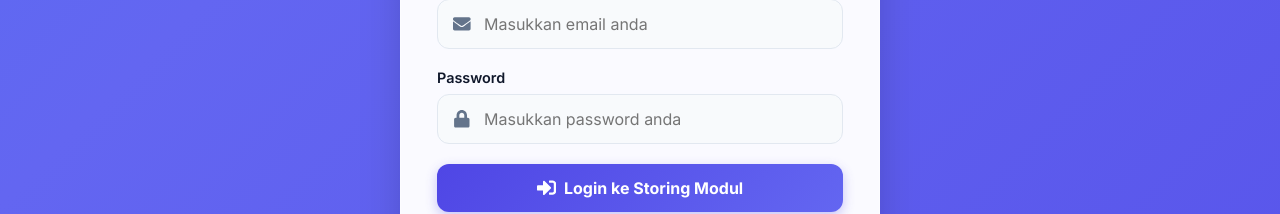
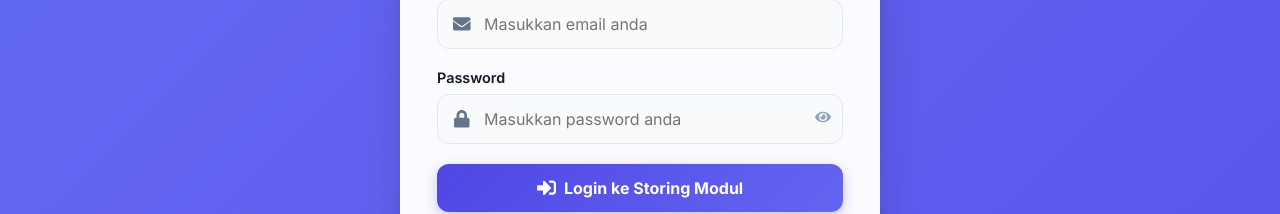
Before and after one commit to ALFAA28/absensi_frontend_smk, a React (Create React App) app: page /login-storing in a window 1280 px wide. Shown: the part 320-534 px from the top of the page. Built offline with nearby package versions, Linux system fonts and the light colour scheme; no server answers.

Commit message:
fix: hardcoded redirect URL and add password visibility toggle

```diff
--- a/src/pages/Login.js
+++ b/src/pages/Login.js
@@ -1,6 +1,6 @@
 import React, { useState } from 'react';
 import { useNavigate, Link } from 'react-router-dom';
-import { FaEnvelope, FaLock, FaSignInAlt } from 'react-icons/fa';
+import { FaEnvelope, FaLock, FaSignInAlt, FaEye, FaEyeSlash } from 'react-icons/fa';
 import './Login.css';
 import { API_URL } from '../config';
 
@@ -9,6 +9,7 @@ const Login = () => {
   const [password, setPassword] = useState('');
   const [error, setError] = useState('');
   const [isLoading, setIsLoading] = useState(false);
+  const [showPassword, setShowPassword] = useState(false);
 
   const [loginTarget, setLoginTarget] = useState(null);
 
@@ -124,16 +125,30 @@ const Login = () => {
 
           <div className="input-group">
             <label htmlFor="password">Password</label>
-            <div className="input-icon-wrapper">
+            <div className="input-icon-wrapper" style={{ position: 'relative' }}>
               <FaLock className="input-icon" />
               <input
-                type="password"
+                type={showPassword ? 'text' : 'password'}
                 id="password"
                 placeholder="Masukkan password anda"
                 value={password}
                 onChange={(e) => setPassword(e.target.value)}
                 required
+                style={{ paddingRight: '40px' }}
               />
+              <span
+                onClick={() => setShowPassword(!showPassword)}
+                style={{
+                  position: 'absolute',
+                  right: '12px',
+                  top: '50%',
+                  transform: 'translateY(-50%)',
+                  cursor: 'pointer',
+                  color: '#94a3b8'
+                }}
+              >
+                {showPassword ? <FaEyeSlash /> : <FaEye />}
+              </span>
             </div>
           </div>
 
--- a/src/pages/LoginStoring.js
+++ b/src/pages/LoginStoring.js
@@ -1,6 +1,6 @@
 import React, { useState } from 'react';
 import { Link } from 'react-router-dom';
-import { FaEnvelope, FaLock, FaSignInAlt, FaArrowLeft } from 'react-icons/fa';
+import { FaEnvelope, FaLock, FaSignInAlt, FaArrowLeft, FaEye, FaEyeSlash } from 'react-icons/fa';
 import './Login.css';
 import { API_URL } from '../config';
 
@@ -9,6 +9,7 @@ const LoginStoring = () => {
   const [password, setPassword] = useState('');
   const [error, setError] = useState('');
   const [isLoading, setIsLoading] = useState(false);
+  const [showPassword, setShowPassword] = useState(false);
 
   const searchParams = new URLSearchParams(window.location.search);
   const redirectUrl = searchParams.get('redirect');
@@ -48,7 +49,11 @@ const LoginStoring = () => {
         localStorage.setItem('classroomId', data.user.classroom_id || '');
 
         // Arahkan ke Storing Modul
-        const finalRedirectUrl = redirectUrl ? redirectUrl : 'https://storing-modul-main.vercel.app/sso-callback';
+        let baseRedirect = process.env.REACT_APP_STORING_URL || 'https://modul-sekolah.vercel.app';
+        baseRedirect = baseRedirect.replace(/\/+$/, '');
+        // If redirectUrl from query is a localhost URL, override it in production (prevent wrong redirect)
+        const isLocalhost = redirectUrl && redirectUrl.includes('localhost');
+        const finalRedirectUrl = (redirectUrl && !isLocalhost) ? redirectUrl : `${baseRedirect}/sso-callback`;
         window.location.href = `${finalRedirectUrl}?token=${data.token}`;
       } else {
         setError(data.message || 'Email atau password tidak valid.');
@@ -91,16 +96,30 @@ const LoginStoring = () => {
 
           <div className="input-group">
             <label htmlFor="password">Password</label>
-            <div className="input-icon-wrapper">
+            <div className="input-icon-wrapper" style={{ position: 'relative' }}>
               <FaLock className="input-icon" />
               <input
-                type="password"
+                type={showPassword ? 'text' : 'password'}
                 id="password"
                 placeholder="Masukkan password anda"
                 value={password}
                 onChange={(e) => setPassword(e.target.value)}
                 required
+                style={{ paddingRight: '40px' }}
               />
+              <span
+                onClick={() => setShowPassword(!showPassword)}
+                style={{
+                  position: 'absolute',
+                  right: '12px',
+                  top: '50%',
+                  transform: 'translateY(-50%)',
+                  cursor: 'pointer',
+                  color: '#94a3b8'
+                }}
+              >
+                {showPassword ? <FaEyeSlash /> : <FaEye />}
+              </span>
             </div>
           </div>
 
```
